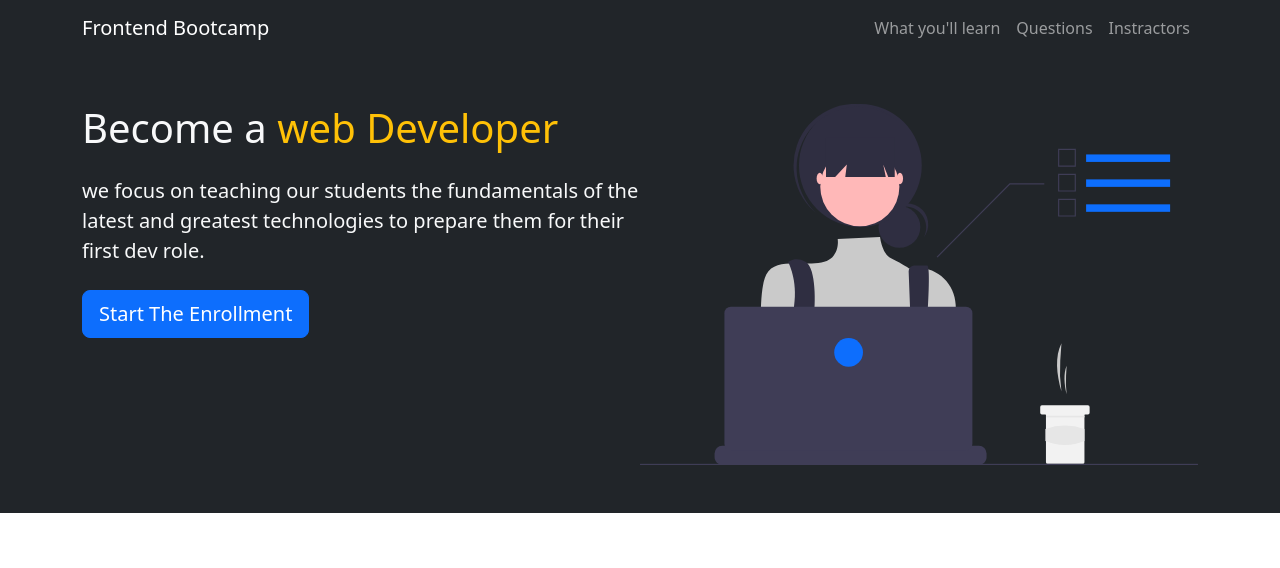
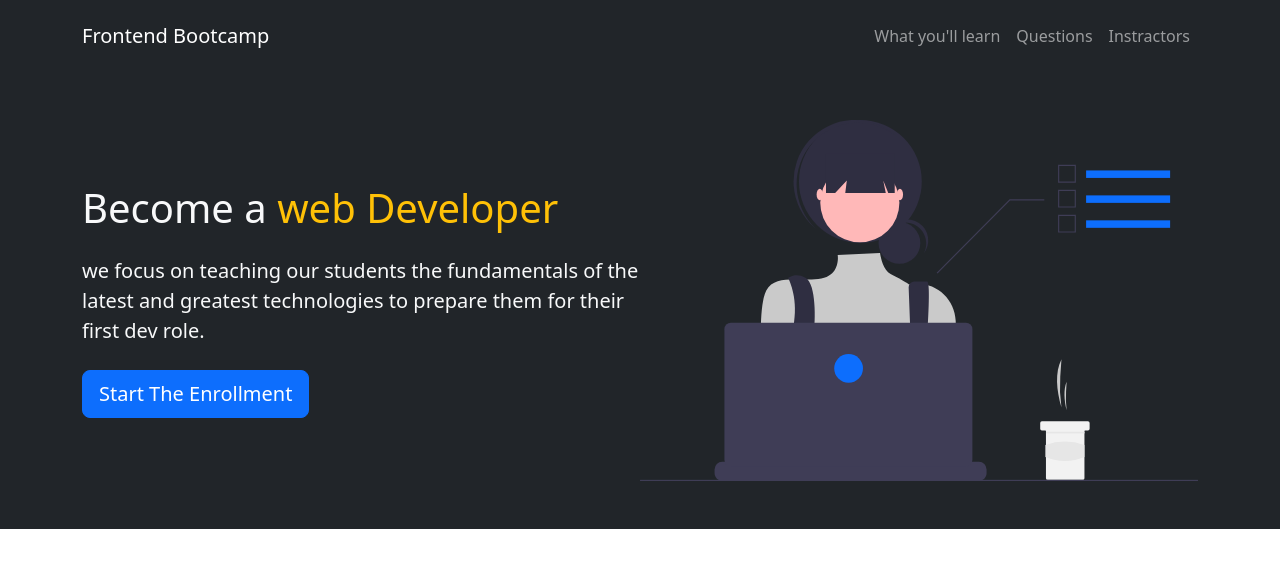
Before and after one commit to abrahamkifleT/bootstrap_login, a React (Create React App) app: page / in a window 1280 px wide. Shown: the top 568 px of the page. Built offline with nearby package versions, Linux system fonts and the light colour scheme.

Commit message:
Enhance navbar and showcase section layout with additional styling

```diff
--- a/src/App.js
+++ b/src/App.js
@@ -7,7 +7,7 @@ function App() {
   return (
     <div>
       {/* nav bar */}
-      <nav className="navbar navbar-expand-lg bg-dark navbar-dark">
+      <nav className="navbar navbar-expand-lg bg-dark navbar-dark py-3">
         <div className="container">
           {" "}
           <a href="#" className="navbar-brand">
@@ -46,7 +46,7 @@ function App() {
       {/* Showcase */}
       <section className="bg-dark text-light p-5 text-center text-sm-start">
         <div className="container">
-          <div className="d-sm-flex ">
+          <div className="d-sm-flex align-items-center justify-content-between">
             <div>
               <h1>
                 Become a <span className="text-warning"> web Developer </span>
```
